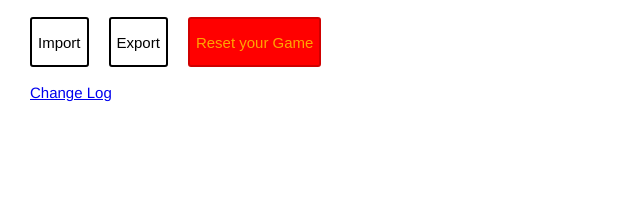
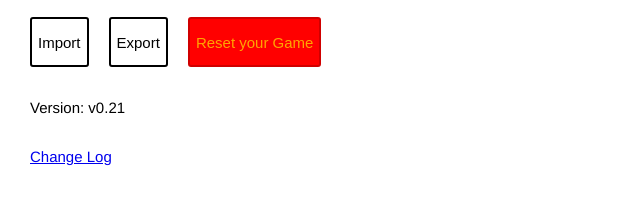
Before and after one commit to IdleSquadron/IncreMultiplication, a plain HTML site: page index.html in a window 1280 px wide. Both pictures are taken after a click on the button "Settings". Shown: the part 127-332 px from the top of the page, without its empty margins (0-640 px from the left). Drawn offline with Linux system fonts and the light colour scheme.

Commit message:
Forgot to add this.

```diff
--- a/index.html
+++ b/index.html
@@ -108,7 +108,7 @@
         <button class="normalButton bad" onclick="prompts.reset()">
           Reset your Game
         </button>
-      </div><br>
+      </div><br><p>Version: v0.21</p><br>
       <a id="changelog-link" href="/multiplying-idle-game/ChangeLog.html">Change Log</a>
     </div>
     <div id="tab3" style="display:none"></div>
```
